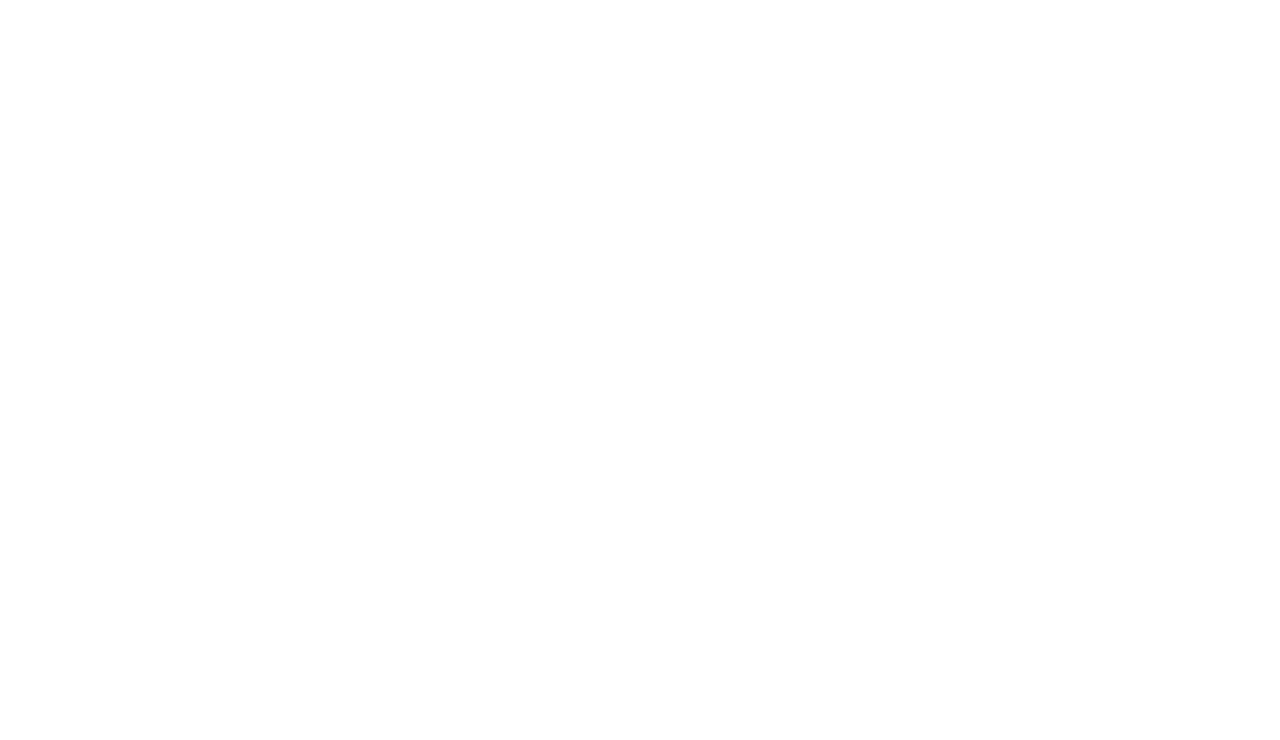
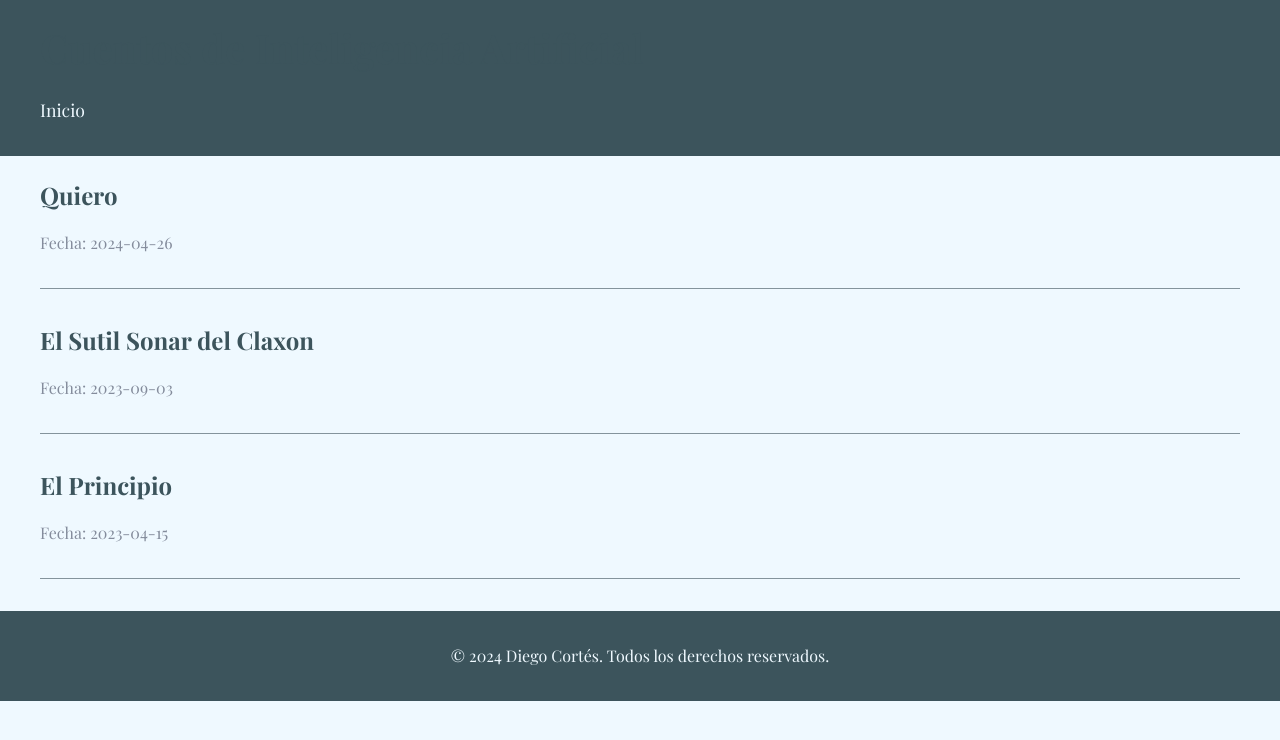
Before and after one commit to diegofcortesv/diegocortes.github.io, a plain HTML site: page stories/index.html in a window 1280 px wide. Drawn offline with nearby package versions, Linux system fonts and the light colour scheme.

Commit message:
Agregada estructura para cuentos y primeros tres cuentos, implementada la fuente playfair y paleta de colores

```diff
--- a/css/main.css
+++ b/css/main.css
@@ -0,0 +1,94 @@
+@import url('https://fonts.googleapis.com/css2?family=Playfair+Display:wght@400;700&display=swap');
+
+:root {
+    --color-background: #eff9ff;
+    --color-text: #253a44;
+    --color-accent: #84949c;
+    --color-secondary: #848c9c;
+    --color-tertiary: #3c545c;
+}
+
+body {
+    font-family: 'Playfair Display', serif;
+    background-color: var(--color-background);
+    color: var(--color-text);
+    line-height: 1.6;
+    margin: 0;
+    padding: 0;
+}
+
+.container {
+    max-width: 1200px;
+    margin: 0 auto;
+    padding: 0 20px;
+}
+
+header {
+    background-color: var(--color-tertiary);
+    color: var(--color-background);
+    padding: 1rem 0;
+}
+
+header h1 {
+    margin: 0;
+    font-size: 2.5rem;
+}
+
+nav {
+    margin-top: 1rem;
+}
+
+nav ul {
+    list-style-type: none;
+    padding: 0;
+}
+
+nav ul li {
+    display: inline;
+    margin-right: 1rem;
+}
+
+nav a {
+    color: var(--color-background);
+    text-decoration: none;
+    font-size: 1.1rem;
+}
+
+main {
+    padding: 2rem 0;
+}
+
+h1, h2, h3 {
+    color: var(--color-tertiary);
+}
+
+a {
+    color: var(--color-tertiary);
+    text-decoration: none;
+}
+
+a:hover {
+    text-decoration: underline;
+}
+
+.story-list article {
+    margin-bottom: 2rem;
+    border-bottom: 1px solid var(--color-accent);
+    padding-bottom: 1rem;
+}
+
+.story-list h2 {
+    margin-bottom: 0.5rem;
+}
+
+.story-list p {
+    color: var(--color-secondary);
+}
+
+footer {
+    background-color: var(--color-tertiary);
+    color: var(--color-background);
+    text-align: center;
+    padding: 1rem 0;
+    margin-top: 2rem;
+}
--- /dev/null
+++ b/js/story-list.js
@@ -0,0 +1,17 @@
+document.addEventListener('DOMContentLoaded', function() {
+    const stories = [
+        { title: "Quiero", date: "2024-04-26", file: "2024-04-26-quiero.md" },
+        { title: "El Sutil Sonar del Claxon", date: "2023-09-03", file: "2023-09-03-el-sutil-sonar-del-claxon.md" },
+        { title: "El Principio", date: "2023-04-15", file: "2023-04-15-el-principio.md" }
+    ];
+
+    const storyList = document.getElementById('story-list');
+    stories.forEach(story => {
+        const storyElement = document.createElement('article');
+        storyElement.innerHTML = `
+            <h2><a href="_posts/${story.file}">${story.title}</a></h2>
+            <p>Fecha: ${story.date}</p>
+        `;
+        storyList.appendChild(storyElement);
+    });
+});
--- a/stories/index.html
+++ b/stories/index.html
@@ -0,0 +1,32 @@
+<!DOCTYPE html>
+<html lang="es">
+<head>
+    <meta charset="UTF-8">
+    <meta name="viewport" content="width=device-width, initial-scale=1.0">
+    <title>Cuentos de IA - Diego Cortés</title>
+    <link rel="stylesheet" href="../css/main.css">
+</head>
+<body>
+    <header>
+        <div class="container">
+            <h1>Cuentos de Inteligencia Artificial</h1>
+            <nav>
+                <ul>
+                    <li><a href="../index.html">Inicio</a></li>
+                </ul>
+            </nav>
+        </div>
+    </header>
+    <main class="container">
+        <section id="story-list" class="story-list">
+            <!-- Aquí se listarán los cuentos -->
+        </section>
+    </main>
+    <footer>
+        <div class="container">
+            <p>&copy; 2024 Diego Cortés. Todos los derechos reservados.</p>
+        </div>
+    </footer>
+    <script src="../js/story-list.js"></script>
+</body>
+</html>
```
Also changed, not shown: index.html (+7 -3 lines), 4 other files.
